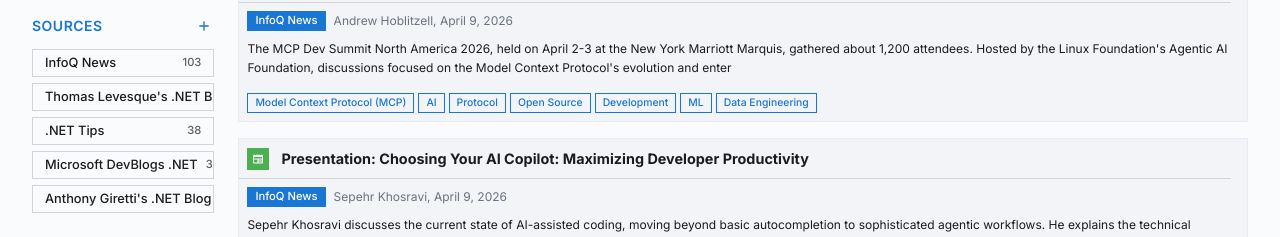
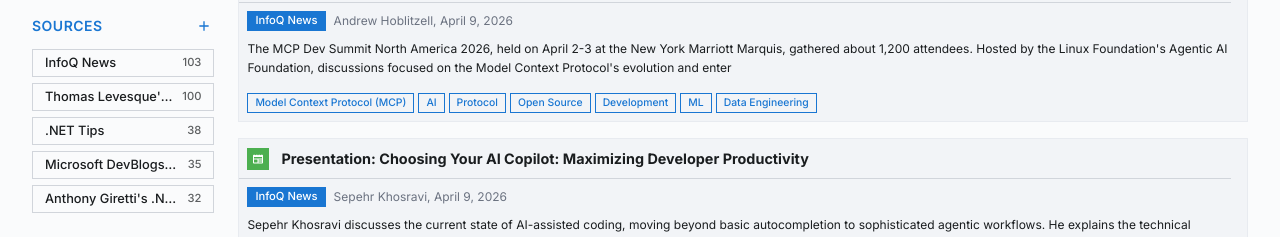
Before and after one commit to georgesp/CraftsmanLab, a React (Vite) app in the folder front/: page /news in a window 1280 px wide. Shown: the part 189-426 px from the top of the page. Built offline with nearby package versions, Linux system fonts and the light colour scheme.

Commit message:
Ajout de l'ellipsis

```diff
--- a/front/src/pages/News/news-page.tsx
+++ b/front/src/pages/News/news-page.tsx
@@ -1,6 +1,6 @@
 import { useMemo, useState, useEffect } from 'react';
 import { useSearchParams } from 'react-router-dom';
-import { Container, Card, Typography, Box, Grid, Alert, Link as MuiLink, Chip, TextField, InputAdornment, IconButton } from '@mui/material';
+import { Container, Card, Typography, Box, Grid, Alert, Link as MuiLink, Chip, TextField, InputAdornment, IconButton, Tooltip } from '@mui/material';
 import SearchIcon from '@mui/icons-material/Search';
 import AddIcon from '@mui/icons-material/Add';
 import RemoveIcon from '@mui/icons-material/Remove';
@@ -408,9 +408,11 @@
                               fontSize: '0.75rem',
                             }}
                           >
-                            <Typography sx={{ fontSize: '0.75rem', flex: 1 }}>
-                              {getSourceInfo(selectedSource).title}
-                            </Typography>
+                            <Tooltip title={getSourceInfo(selectedSource).title} placement="right" enterDelay={500}>
+                              <Typography sx={{ fontSize: '0.75rem', flex: 1, overflow: 'hidden', textOverflow: 'ellipsis', whiteSpace: 'nowrap' }}>
+                                {getSourceInfo(selectedSource).title}
+                              </Typography>
+                            </Tooltip>
                             <IconButton
                               size="small"
                               onClick={() => setSelectedSource(null)}
@@ -443,9 +445,11 @@
                               fontSize: '0.75rem',
                             }}
                           >
-                            <Typography sx={{ fontSize: '0.75rem', flex: 1 }}>
-                              {category}
-                            </Typography>
+                            <Tooltip title={category} placement="right" enterDelay={500}>
+                              <Typography sx={{ fontSize: '0.75rem', flex: 1, overflow: 'hidden', textOverflow: 'ellipsis', whiteSpace: 'nowrap' }}>
+                                {category}
+                              </Typography>
+                            </Tooltip>
                             <IconButton
                               size="small"
                               onClick={() => toggleCategory(category)}
@@ -515,11 +519,11 @@
                                 : selectedCategories.includes(category);
 
                               return (
+                                <Tooltip key={category} title={category} placement="right" enterDelay={500}>
                                 <Chip
-                                  key={category}
                                   label={
-                                    <Box sx={{ display: 'flex', alignItems: 'center', justifyContent: 'space-between', width: '100%' }}>
-                                      <span>{category}</span>
+                                    <Box sx={{ display: 'flex', alignItems: 'center', justifyContent: 'space-between', width: '100%', minWidth: 0 }}>
+                                      <span style={{ overflow: 'hidden', textOverflow: 'ellipsis', whiteSpace: 'nowrap', minWidth: 0, flex: 1 }}>{category}</span>
                                       <Typography
                                         component="span"
                                         sx={{
@@ -527,6 +531,7 @@
                                           ml: 1,
                                           opacity: 0.7,
                                           fontWeight: 500,
+                                          flexShrink: 0,
                                         }}
                                       >
                                         {categoryOccurrences[category] || 0}
@@ -559,6 +564,7 @@
                                     },
                                   }}
                                 />
+                                </Tooltip>
                               );
                             })}
                           </Box>
```
